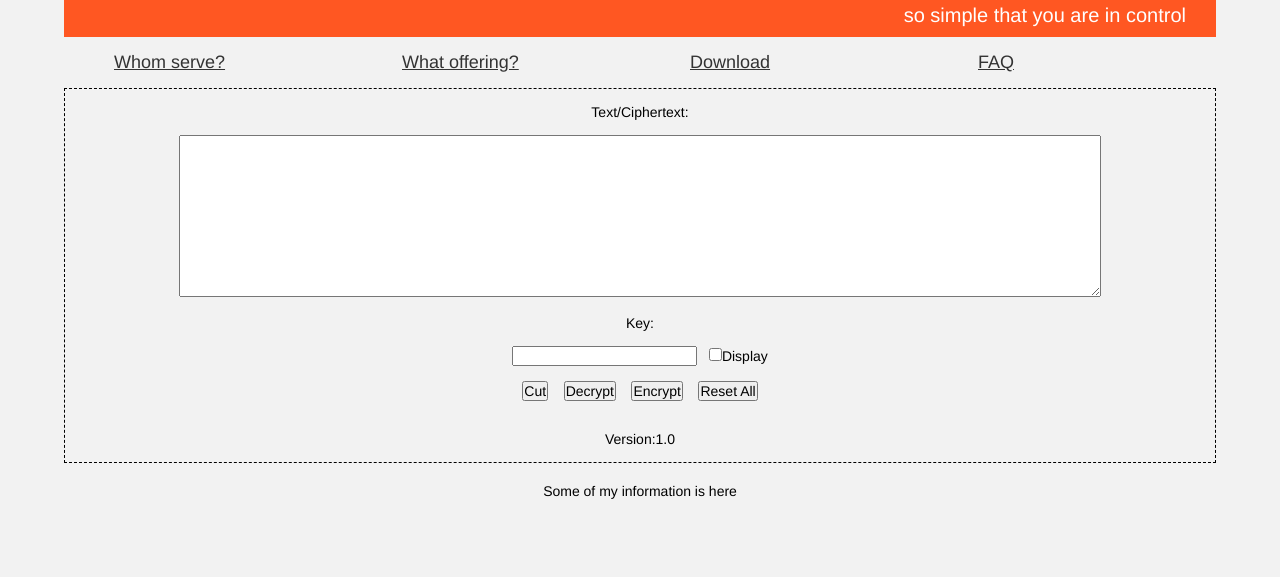
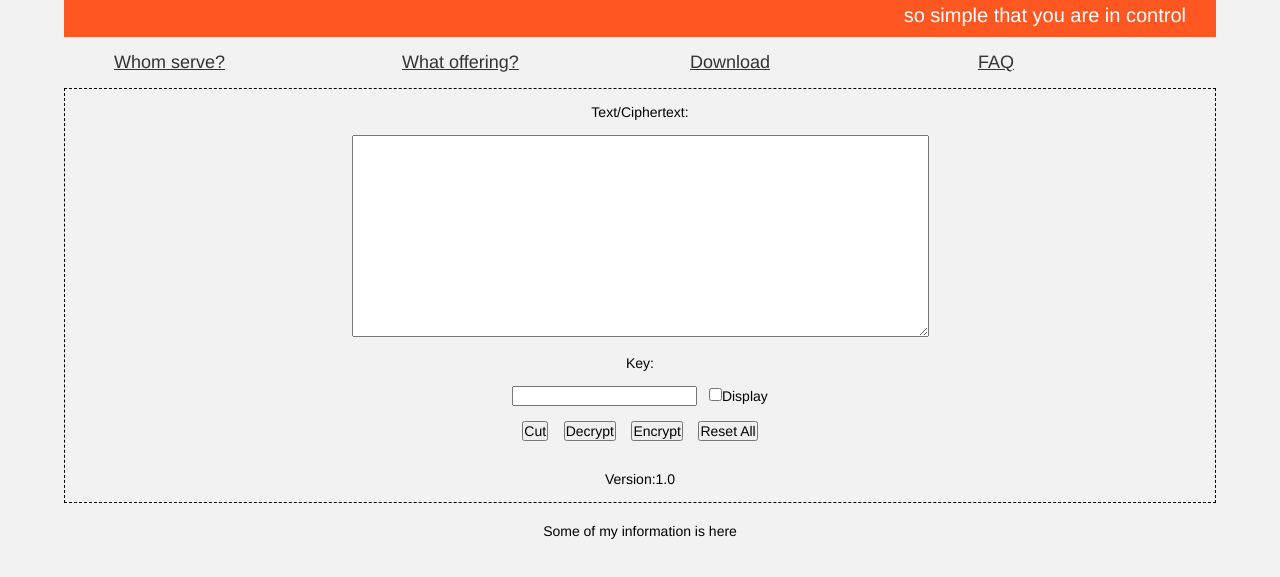
Before and after one commit to qiqicancan/qiqicancan.github.io, a plain HTML site: page index.html in a window 1280 px wide. Shown: the part 85-662 px from the top of the page. Drawn offline with Linux system fonts and the light colour scheme.

Commit message:
Modi textarea height
del textarea rows
del textarea css height percent
add textarea css height pix.

```diff
--- a/css/mycss.css
+++ b/css/mycss.css
@@ -53,8 +53,8 @@ a {
 }
 
 textarea {
-    width: 80%;
-    height: 60%;
+    width: 50%;
+    height: 200px;
 }
 
 .bottom {
--- a/index.html
+++ b/index.html
@@ -36,7 +36,7 @@
         </div>
         <div class="content">
             <span class="span-text">Text/Ciphertext:</span>
-            <textarea id="t1" rows="10"></textarea><br>
+            <textarea id="t1"></textarea><br>
             <span class="span-text">Key:</span>
             <input type="password" id="t2">&nbsp;&nbsp;&nbsp;<input type="checkbox" id="c1">Display<br>
             <span class="span-text">
```
